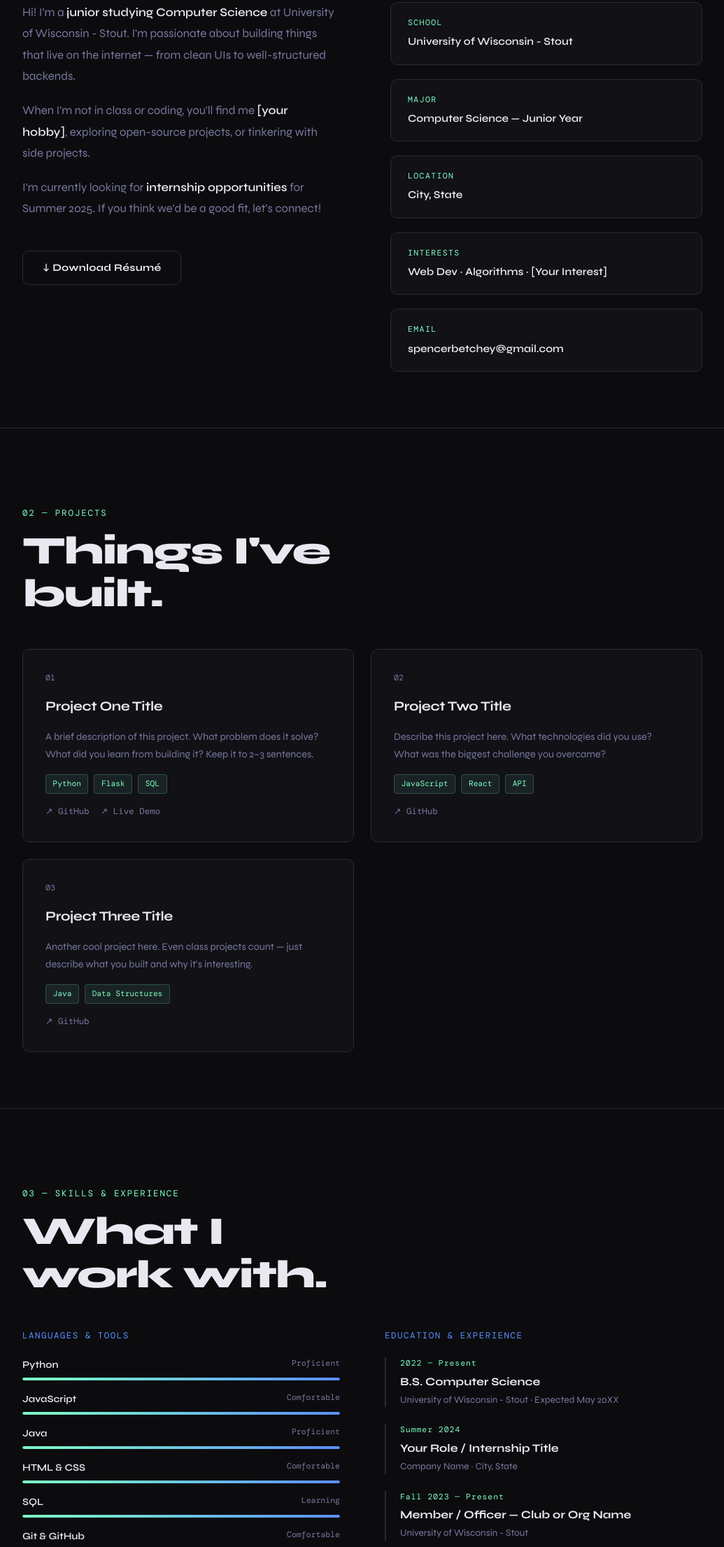
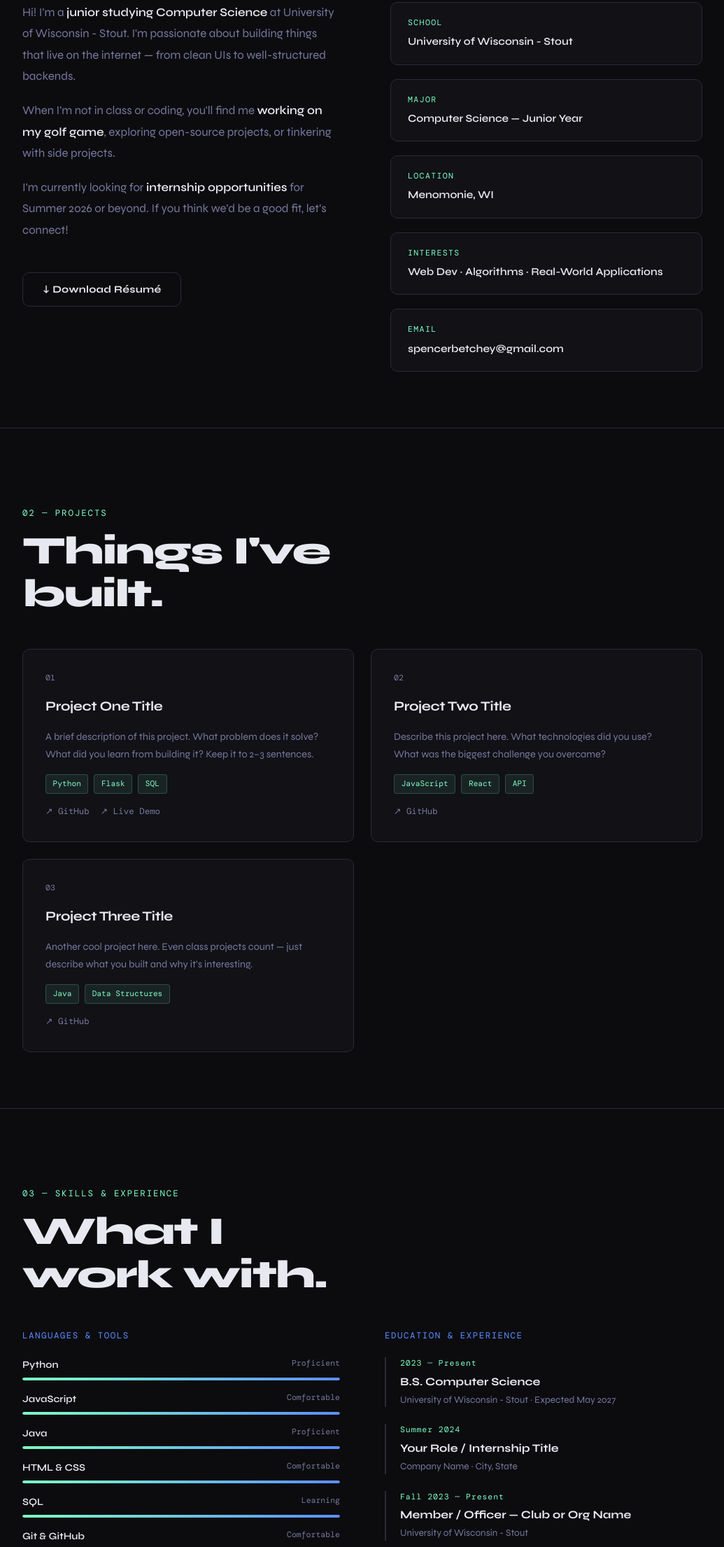
Before and after one commit to AlphaRay764/AlphaRay764.github.io, a plain HTML site: page index.html in a window 1280 px wide. Shown: the part 1113-3323 px from the top of the page at 70% size, without its empty margins (122-1157 px from the left). Drawn offline with nearby package versions, Linux system fonts and the light colour scheme; a web font is replaced by a local one.

Commit message:
Small updates

```diff
--- a/index.html
+++ b/index.html
@@ -575,15 +575,15 @@
         well-structured backends.
       </p>
       <p>
-        When I'm not in class or coding, you'll find me <strong>[your hobby]</strong>,
+        When I'm not in class or coding, you'll find me <strong>working on my golf game</strong>,
         exploring open-source projects, or tinkering with side projects.
       </p>
       <p>
-        I'm currently looking for <strong>internship opportunities</strong> for Summer 2025.
+        I'm currently looking for <strong>internship opportunities</strong> for Summer 2026 or beyond.
         If you think we'd be a good fit, let's connect!
       </p>
       <br />
-      <a class="btn btn-outline" href="YOUR_RESUME_LINK_HERE" target="_blank">
+      <a class="btn btn-outline" href="RESUME_LINK_HERE" target="_blank">
         ↓ Download Résumé
       </a>
     </div>
@@ -599,11 +599,11 @@
       </div>
       <div class="fact-card">
         <p class="fact-label">Location</p>
-        <p class="fact-value">City, State</p>
+        <p class="fact-value">Menomonie, WI</p>
       </div>
       <div class="fact-card">
         <p class="fact-label">Interests</p>
-        <p class="fact-value">Web Dev · Algorithms · [Your Interest]</p>
+        <p class="fact-value">Web Dev · Algorithms · Real-World Applications</p>
       </div>
       <div class="fact-card">
         <p class="fact-label">Email</p>
@@ -753,9 +753,9 @@
       <div class="resume-section">
 
         <div class="resume-item reveal">
-          <p class="resume-date">2022 — Present</p>
+          <p class="resume-date">2023 — Present</p>
           <p class="resume-role">B.S. Computer Science</p>
-          <p class="resume-place">University of Wisconsin - Stout · Expected May 20XX</p>
+          <p class="resume-place">University of Wisconsin - Stout · Expected May 2027</p>
         </div>
 
         <div class="resume-item reveal">
@@ -786,7 +786,7 @@
   <p class="footer-text">© 2025 Spencer Betchey — Built from scratch with HTML, CSS &amp; JS</p>
   <div class="footer-links">
     <a href="https://github.com/AlphaRay764" target="_blank">GitHub</a>
-    <a href="https://linkedin.com/in/AlphaRay764" target="_blank">LinkedIn</a>
+    <a href="https://linkedin.com/in/spencer-betchey" target="_blank">LinkedIn</a>
     <a href="mailto:spencerbetchey@gmail.com">Email</a>
   </div>
 </footer>
```
